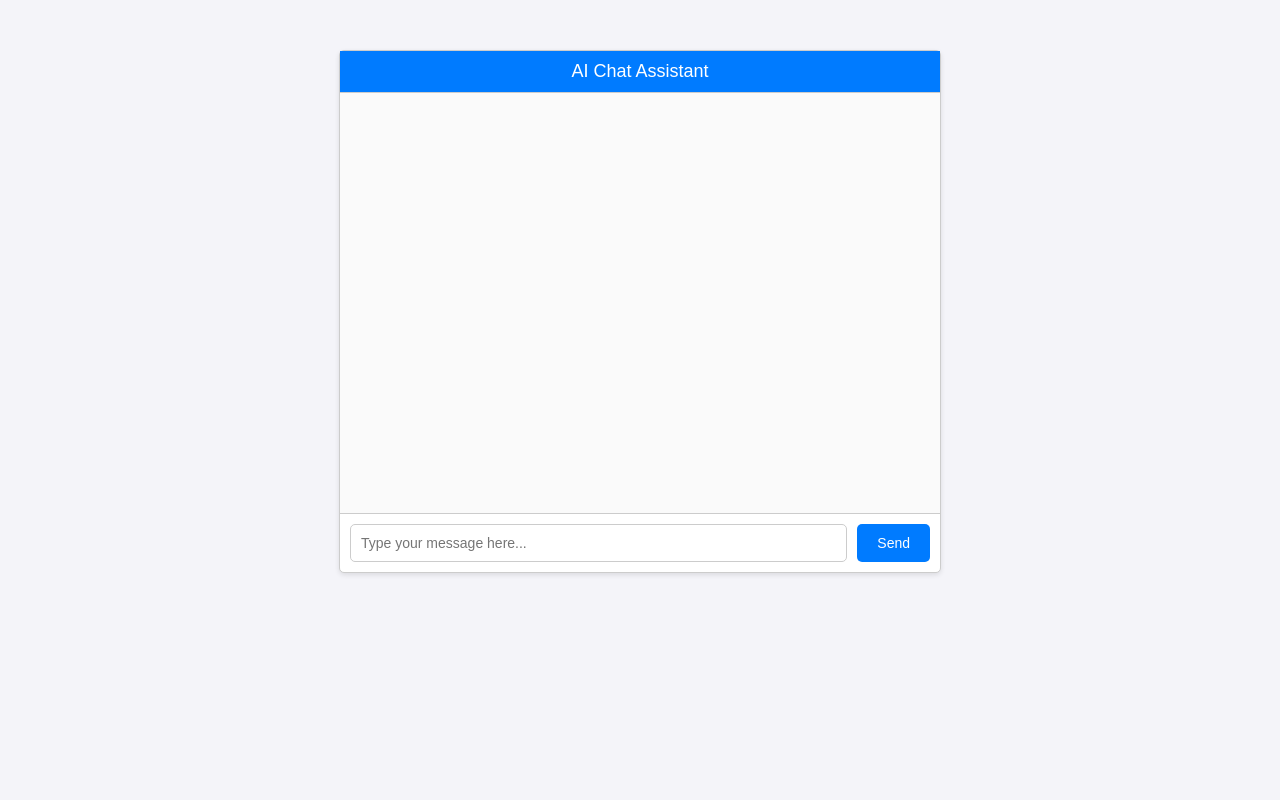
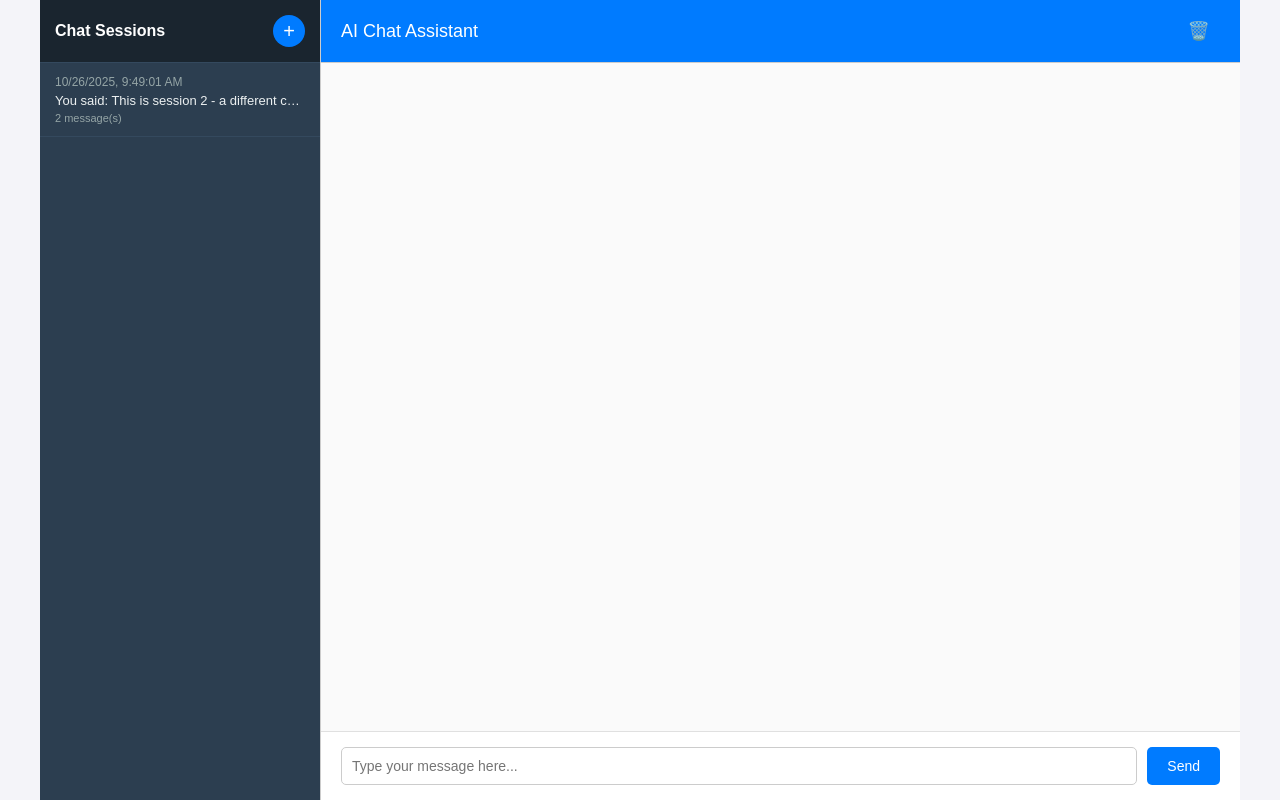
Before and after one commit to aeilot/lingxi, a Django app: page / in a window 1280 px wide. Run offline with Django 5.2, Linux system fonts and the light colour scheme; data comes from the database, SQL or seed files in the repository; both versions use the stored data as it was after the commit.

Commit message:
Add multi-chat-session support and data persistence
- Implement session management with create, list, load, and delete operations
- Add database persistence for all chat messages (ChatInformation model)
- Create session sidebar UI with session list and new session button
- Enable switching between sessions with automatic history loading
- Add session deletion with confirmation dialog
- Update views with session CRUD endpoints
- Enhance JavaScript for session management and persistence
- Style session sidebar with dark theme and active states

Co-authored-by: aeilot <25583228+aeilot@users.noreply.github.com>

```diff
--- a/app/agent/views.py
+++ b/app/agent/views.py
@@ -1,17 +1,139 @@
 from django.shortcuts import render
 from django.http import JsonResponse
 from django.views.decorators.csrf import ensure_csrf_cookie
+from .models import ChatSession, ChatInformation, AgentConfiguration
+from django.utils import timezone
 
 # Create your views here.
 
 @ensure_csrf_cookie
 def chat_ui(request):
-    return render(request, "chat_ui.html")
+    # Get or create a default agent configuration
+    agent_config, _ = AgentConfiguration.objects.get_or_create(
+        name="default",
+        defaults={"parameters": {"model": "simulated"}}
+    )
+
+    # Get all chat sessions for display
+    sessions = ChatSession.objects.all().order_by('-started_at')
+
+    context = {
+        'sessions': sessions,
+        'agent_config': agent_config
+    }
+    return render(request, "chat_ui.html", context)
 
 def handle_user_input(request):
     if request.method == "POST":
         user_message = request.POST.get("message", "")
+        session_id = request.POST.get("session_id", None)
+
+        # Get or create agent configuration
+        agent_config, _ = AgentConfiguration.objects.get_or_create(
+            name="default",
+            defaults={"parameters": {"model": "simulated"}}
+        )
+
+        # Get or create chat session
+        if session_id:
+            try:
+                session = ChatSession.objects.get(id=session_id)
+            except ChatSession.DoesNotExist:
+                session = ChatSession.objects.create(agent_configuration=agent_config)
+        else:
+            session = ChatSession.objects.create(agent_configuration=agent_config)
+
+        # Save user message
+        user_chat = ChatInformation.objects.create(
+            message=user_message,
+            is_user=True,
+            is_agent=False
+        )
+        session.chat_infos.add(user_chat)
+
         # Simulate a response from the model
         model_response = f"You said: {user_message}. This is a simulated response."
-        return JsonResponse({"response": model_response})
+
+        # Save AI response
+        ai_chat = ChatInformation.objects.create(
+            message=model_response,
+            is_user=False,
+            is_agent=True
+        )
+        session.chat_infos.add(ai_chat)
+
+        return JsonResponse({
+            "response": model_response,
+            "session_id": session.id,
+            "user_message_id": user_chat.id,
+            "ai_message_id": ai_chat.id
+        })
     return JsonResponse({"error": "Invalid request method."}, status=400)
+
+def create_session(request):
+    """Create a new chat session"""
+    if request.method == "POST":
+        agent_config, _ = AgentConfiguration.objects.get_or_create(
+            name="default",
+            defaults={"parameters": {"model": "simulated"}}
+        )
+        session = ChatSession.objects.create(agent_configuration=agent_config)
+        return JsonResponse({
+            "session_id": session.id,
+            "started_at": session.started_at.isoformat()
+        })
+    return JsonResponse({"error": "Invalid request method."}, status=400)
+
+def get_session_history(request, session_id):
+    """Get chat history for a specific session"""
+    try:
+        session = ChatSession.objects.get(id=session_id)
+        messages = session.chat_infos.all().order_by('chat_date')
+
+        history = []
+        for msg in messages:
+            history.append({
+                "id": msg.id,
+                "message": msg.message,
+                "is_user": msg.is_user,
+                "is_agent": msg.is_agent,
+                "chat_date": msg.chat_date.isoformat()
+            })
+
+        return JsonResponse({
+            "session_id": session.id,
+            "started_at": session.started_at.isoformat(),
+            "messages": history
+        })
+    except ChatSession.DoesNotExist:
+        return JsonResponse({"error": "Session not found."}, status=404)
+
+def list_sessions(request):
+    """List all chat sessions"""
+    sessions = ChatSession.objects.all().order_by('-started_at')
+
+    sessions_data = []
+    for session in sessions:
+        message_count = session.chat_infos.count()
+        last_message = session.chat_infos.order_by('-chat_date').first()
+
+        sessions_data.append({
+            "id": session.id,
+            "started_at": session.started_at.isoformat(),
+            "message_count": message_count,
+            "last_message": last_message.message if last_message else None,
+            "last_message_date": last_message.chat_date.isoformat() if last_message else None
+        })
+
+    return JsonResponse({"sessions": sessions_data})
+
+def delete_session(request, session_id):
+    """Delete a chat session"""
+    if request.method == "POST":
+        try:
+            session = ChatSession.objects.get(id=session_id)
+            session.delete()
+            return JsonResponse({"success": True})
+        except ChatSession.DoesNotExist:
+            return JsonResponse({"error": "Session not found."}, status=404)
+    return JsonResponse({"error": "Invalid request method."}, status=400)
--- a/app/app/urls.py
+++ b/app/app/urls.py
@@ -22,4 +22,8 @@ urlpatterns = [
     path('admin/', admin.site.urls),
     path('', views.chat_ui, name='chat_ui'),
     path('handle_user_input', views.handle_user_input, name='handle_user_input'),
+    path('api/sessions/create', views.create_session, name='create_session'),
+    path('api/sessions/list', views.list_sessions, name='list_sessions'),
+    path('api/sessions/<int:session_id>/history', views.get_session_history, name='get_session_history'),
+    path('api/sessions/<int:session_id>/delete', views.delete_session, name='delete_session'),
 ]
--- a/app/static/chat.js
+++ b/app/static/chat.js
@@ -20,11 +20,20 @@ function getCookie(name) {
     return cookieValue;
 }
 
+let currentSessionId = null;
+const csrftoken = getCookie('csrftoken');
+
 document.addEventListener("DOMContentLoaded", () => {
     const chatMessages = document.getElementById("chat-messages");
     const chatInput = document.getElementById("message-input");
     const chatButton = document.getElementById("send-button");
-    const csrftoken = getCookie('csrftoken');
+    const newSessionBtn = document.getElementById("new-session-btn");
+    const deleteSessionBtn = document.getElementById("delete-session-btn");
+    const sessionList = document.getElementById("session-list");
+    const sessionTitle = document.getElementById("session-title");
+
+    // Load sessions on page load
+    loadSessions();
 
     // Handle send button click
     chatButton.addEventListener("click", sendMessage);
@@ -35,6 +44,12 @@ document.addEventListener("DOMContentLoaded", () => {
             sendMessage();
         }
     });
+
+    // Handle new session button
+    newSessionBtn.addEventListener("click", createNewSession);
+
+    // Handle delete session button
+    deleteSessionBtn.addEventListener("click", deleteCurrentSession);
 
     function sendMessage() {
         const userMessage = chatInput.value.trim();
@@ -49,12 +64,21 @@ document.addEventListener("DOMContentLoaded", () => {
                     "Content-Type": "application/x-www-form-urlencoded",
                     "X-CSRFToken": csrftoken,
                 },
-                body: new URLSearchParams({ message: userMessage }),
+                body: new URLSearchParams({
+                    message: userMessage,
+                    session_id: currentSessionId || ""
+                }),
             })
                 .then((response) => response.json())
                 .then((data) => {
                     if (data.response) {
                         appendMessage("AI", data.response, "ai-message");
+                        // Update current session ID if it was created
+                        if (data.session_id && !currentSessionId) {
+                            currentSessionId = data.session_id;
+                            updateSessionTitle();
+                            loadSessions(); // Refresh session list
+                        }
                     } else {
                         appendMessage("Error", "Failed to get a response from the server.", "error-message");
                     }
@@ -72,4 +96,127 @@ document.addEventListener("DOMContentLoaded", () => {
         chatMessages.appendChild(messageElement);
         chatMessages.scrollTop = chatMessages.scrollHeight;
     }
+
+    function createNewSession() {
+        fetch("/api/sessions/create", {
+            method: "POST",
+            headers: {
+                "X-CSRFToken": csrftoken,
+            },
+        })
+            .then((response) => response.json())
+            .then((data) => {
+                if (data.session_id) {
+                    currentSessionId = data.session_id;
+                    chatMessages.innerHTML = '<div class="empty-state">Start a new conversation...</div>';
+                    updateSessionTitle();
+                    loadSessions();
+                }
+            })
+            .catch((error) => {
+                console.error("Error creating session:", error);
+            });
+    }
+
+    function loadSessions() {
+        fetch("/api/sessions/list")
+            .then((response) => response.json())
+            .then((data) => {
+                sessionList.innerHTML = "";
+
+                if (data.sessions.length === 0) {
+                    sessionList.innerHTML = '<div class="empty-state">No sessions yet.<br>Click + to start!</div>';
+                    return;
+                }
+
+                data.sessions.forEach((session) => {
+                    const sessionItem = document.createElement("div");
+                    sessionItem.classList.add("session-item");
+                    if (session.id === currentSessionId) {
+                        sessionItem.classList.add("active");
+                    }
+
+                    const date = new Date(session.started_at);
+                    const timeStr = date.toLocaleString();
+
+                    sessionItem.innerHTML = `
+                        <div class="session-time">${timeStr}</div>
+                        <div class="session-preview">${session.last_message || "No messages yet"}</div>
+                        <div class="session-count">${session.message_count} message(s)</div>
+                    `;
+
+                    sessionItem.addEventListener("click", () => {
+                        loadSessionHistory(session.id);
+                    });
+
+                    sessionList.appendChild(sessionItem);
+                });
+            })
+            .catch((error) => {
+                console.error("Error loading sessions:", error);
+            });
+    }
+
+    function loadSessionHistory(sessionId) {
+        fetch(`/api/sessions/${sessionId}/history`)
+            .then((response) => response.json())
+            .then((data) => {
+                currentSessionId = sessionId;
+                chatMessages.innerHTML = "";
+
+                if (data.messages.length === 0) {
+                    chatMessages.innerHTML = '<div class="empty-state">No messages in this session yet.</div>';
+                } else {
+                    data.messages.forEach((msg) => {
+                        const className = msg.is_user ? "user-message" : "ai-message";
+                        const sender = msg.is_user ? "You" : "AI";
+                        appendMessage(sender, msg.message, className);
+                    });
+                }
+
+                updateSessionTitle();
+                loadSessions(); // Refresh to update active state
+            })
+            .catch((error) => {
+                console.error("Error loading session history:", error);
+            });
+    }
+
+    function deleteCurrentSession() {
+        if (!currentSessionId) {
+            alert("No session selected to delete.");
+            return;
+        }
+
+        if (!confirm("Are you sure you want to delete this session?")) {
+            return;
+        }
+
+        fetch(`/api/sessions/${currentSessionId}/delete`, {
+            method: "POST",
+            headers: {
+                "X-CSRFToken": csrftoken,
+            },
+        })
+            .then((response) => response.json())
+            .then((data) => {
+                if (data.success) {
+                    currentSessionId = null;
+                    chatMessages.innerHTML = '<div class="empty-state">Session deleted. Create a new session to start chatting.</div>';
+                    updateSessionTitle();
+                    loadSessions();
+                }
+            })
+            .catch((error) => {
+                console.error("Error deleting session:", error);
+            });
+    }
+
+    function updateSessionTitle() {
+        if (currentSessionId) {
+            sessionTitle.textContent = `Session #${currentSessionId}`;
+        } else {
+            sessionTitle.textContent = "AI Chat Assistant";
+        }
+    }
 });
--- a/app/static/styles.css
+++ b/app/static/styles.css
@@ -6,30 +6,132 @@ body {
     background-color: #f4f4f9;
 }
 
+.app-container {
+    display: flex;
+    height: 100vh;
+    max-width: 1200px;
+    margin: 0 auto;
+}
+
+/* Session Sidebar */
+.session-sidebar {
+    width: 280px;
+    background: #2c3e50;
+    color: white;
+    display: flex;
+    flex-direction: column;
+    border-right: 1px solid #ccc;
+}
+
+.sidebar-header {
+    padding: 15px;
+    background: #1a252f;
+    display: flex;
+    justify-content: space-between;
+    align-items: center;
+    border-bottom: 1px solid #34495e;
+}
+
+.sidebar-header h3 {
+    margin: 0;
+    font-size: 16px;
+}
+
+#new-session-btn {
+    background: #007bff;
+    color: white;
+    border: none;
+    border-radius: 50%;
+    width: 32px;
+    height: 32px;
+    font-size: 20px;
+    cursor: pointer;
+    display: flex;
+    align-items: center;
+    justify-content: center;
+}
+
+#new-session-btn:hover {
+    background: #0056b3;
+}
+
+.session-list {
+    flex: 1;
+    overflow-y: auto;
+}
+
+.session-item {
+    padding: 12px 15px;
+    border-bottom: 1px solid #34495e;
+    cursor: pointer;
+    transition: background 0.2s;
+}
+
+.session-item:hover {
+    background: #34495e;
+}
+
+.session-item.active {
+    background: #007bff;
+}
+
+.session-time {
+    font-size: 12px;
+    color: #95a5a6;
+    margin-bottom: 4px;
+}
+
+.session-preview {
+    font-size: 13px;
+    color: #ecf0f1;
+    white-space: nowrap;
+    overflow: hidden;
+    text-overflow: ellipsis;
+}
+
+.session-count {
+    font-size: 11px;
+    color: #95a5a6;
+    margin-top: 4px;
+}
+
+/* Chat Container */
 .chat-container {
-    width: 100%;
-    max-width: 600px;
-    margin: 50px auto;
-    border: 1px solid #ccc;
-    border-radius: 5px;
+    flex: 1;
+    display: flex;
+    flex-direction: column;
     background: #fff;
-    box-shadow: 0 2px 5px rgba(0, 0, 0, 0.1);
 }
 
 .chat-header {
-    padding: 10px;
+    padding: 15px 20px;
     background: #007bff;
     color: white;
-    text-align: center;
     font-size: 18px;
     border-bottom: 1px solid #ccc;
+    display: flex;
+    justify-content: space-between;
+    align-items: center;
+}
+
+.delete-btn {
+    background: transparent;
+    border: none;
+    color: white;
+    font-size: 18px;
+    cursor: pointer;
+    padding: 5px 10px;
+    border-radius: 4px;
+}
+
+.delete-btn:hover {
+    background: rgba(255, 255, 255, 0.1);
 }
 
 .chat-messages {
-    height: 400px;
+    flex: 1;
     overflow-y: auto;
-    padding: 10px;
-    border-bottom: 1px solid #ccc;
+    padding: 20px;
     background: #fafafa;
 }
 
@@ -57,7 +159,9 @@ body {
 
 .chat-input {
     display: flex;
-    padding: 10px;
+    padding: 15px 20px;
+    border-top: 1px solid #e0e0e0;
+    background: white;
 }
 
 .chat-input input {
@@ -91,3 +195,42 @@ body {
 .chat-input button:active {
     background: #004085;
 }
+
+.empty-state {
+    text-align: center;
+    color: #95a5a6;
+    padding: 40px 20px;
+    font-size: 14px;
+}
+
+/* Scrollbar styling */
+.session-list::-webkit-scrollbar,
+.chat-messages::-webkit-scrollbar {
+    width: 8px;
+}
+
+.session-list::-webkit-scrollbar-track {
+    background: #2c3e50;
+}
+
+.session-list::-webkit-scrollbar-thumb {
+    background: #34495e;
+    border-radius: 4px;
+}
+
+.session-list::-webkit-scrollbar-thumb:hover {
+    background: #4a5f7f;
+}
+
+.chat-messages::-webkit-scrollbar-track {
+    background: #f1f1f1;
+}
+
+.chat-messages::-webkit-scrollbar-thumb {
+    background: #c1c1c1;
+    border-radius: 4px;
+}
+
+.chat-messages::-webkit-scrollbar-thumb:hover {
+    background: #a8a8a8;
+}
--- a/app/templates/chat_ui.html
+++ b/app/templates/chat_ui.html
@@ -8,9 +8,23 @@
     <link rel="stylesheet" href="{% static 'styles.css' %}">
 </head>
 <body>
+    <div class="app-container">
+        <!-- Session Sidebar -->
+        <div class="session-sidebar">
+            <div class="sidebar-header">
+                <h3>Chat Sessions</h3>
+                <button id="new-session-btn" title="New Chat Session">+</button>
+            </div>
+            <div id="session-list" class="session-list">
+                <!-- Sessions will be loaded here -->
+            </div>
+        </div>
+
+        <!-- Chat Container -->
         <div class="chat-container">
             <div class="chat-header">
-            AI Chat Assistant
+                <span id="session-title">AI Chat Assistant</span>
+                <button id="delete-session-btn" class="delete-btn" title="Delete Current Session">🗑️</button>
             </div>
             <div class="chat-messages" id="chat-messages">
                 <!-- Messages will be appended here -->
@@ -20,6 +34,7 @@
                 <button id="send-button">Send</button>
             </div>
         </div>
+    </div>
     <script src="{% static 'chat.js' %}"></script>
 </body>
 </html>
```
Also changed, not shown: app/db.sqlite3. Lines whose indentation alone changed are shown as unchanged.
